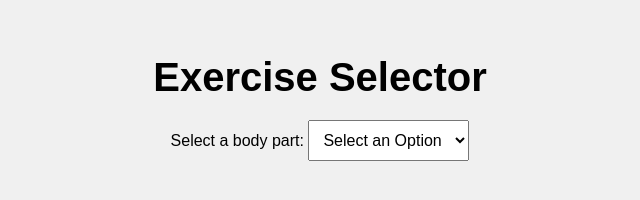
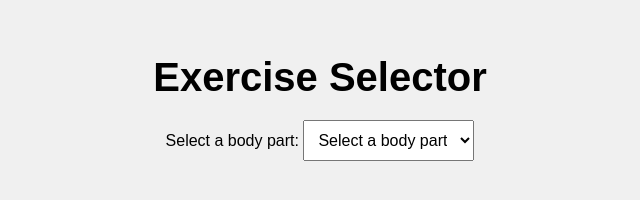
Before and after one commit to innovativecreations/Exercise, a plain HTML site: page index.html in a window 1280 px wide. Shown: the full height of the page, 320-960 px from the left. Drawn offline with Linux system fonts and the light colour scheme.

Commit message:
Update index.html

```diff
--- a/index.html
+++ b/index.html
@@ -8,18 +8,20 @@
 </head>
 <body>
     <h1>Exercise Selector</h1>
-    <div class="container">
-        <label for="body-part">Select a body part:</label>
-        <select id="body-part" onchange="showExercises()">
-            <option value="none" selected disabled hidden>Select an Option</option>
-            <option value="2">Arms</option>
-            <option value="10">Legs</option>
-            <option value="11">Chest</option>
-            <option value="12">Back</option>
-            <option value="6">Abs</option>
-        </select>
-    </div>
-    <div id="exercise-list" class="exercise-list"></div>
+    <label for="body-part">Select a body part:</label>
+    <select id="body-part" onchange="showExercises()">
+        <option>Select a body part</option>
+        <option value="chest">Chest</option>
+        <option value="back">Back</option>
+        <option value="legs">Legs</option>
+        <option value="shoulders">Shoulders</option>
+        <option value="biceps">Biceps</option>
+        <option value="triceps">Triceps</option>
+        <option value="abs">Abs</option>
+    </select>
+    <div id="loader" class="loader"></div>
+
+    <div id="exercise-list"></div>
     <script src="script.js"></script>
 </body>
 </html>
```
